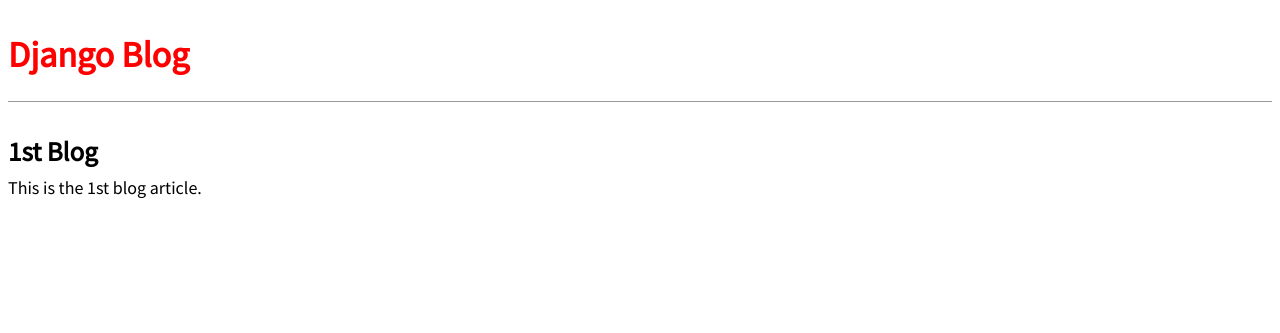
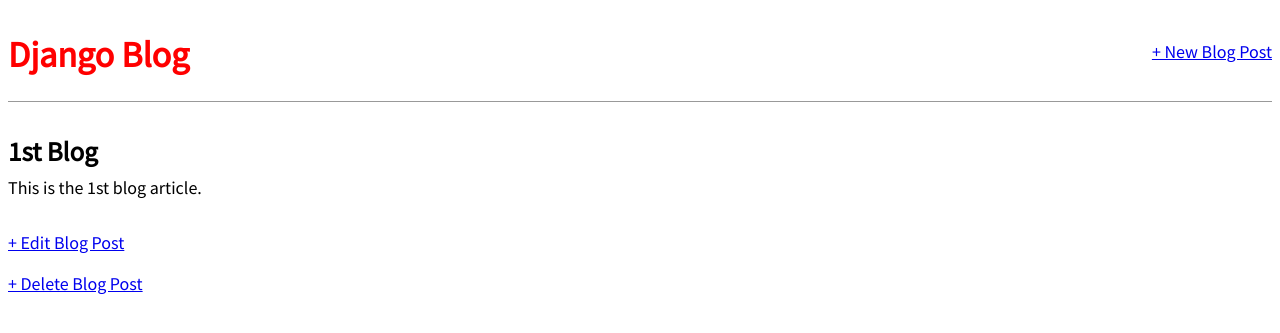
Before and after one commit to tramadol-hydrochloride/django_study_blog, a Django app: page /post/1/ in a window 1280 px wide. Shown: the top 333 px of the page. Run offline with Django 3.2, Linux system fonts and the light colour scheme; data comes from the database, SQL or seed files in the repository; both versions use the stored data as it was after the commit.

Commit message:
add blog forms

```diff
--- a/blog/models.py
+++ b/blog/models.py
@@ -1,5 +1,6 @@
 # blog/models.py
 from django.db import models
+from django.urls import reverse
 
 
 class Post(models.Model):
@@ -12,3 +13,6 @@
 
     def __str__(self):
         return self.title
+
+    def get_absolute_url(self):
+        return reverse('post_detail', args=[str(self.id)])
--- a/blog/urls.py
+++ b/blog/urls.py
@@ -1,10 +1,19 @@
 # blog/urls.py
 from django.urls import path
 
-from .views import BlogListView, BlogDetailView
+from .views import (
+    BlogListView,
+    BlogDetailView,
+    BlogCreateView,
+    BlogUpdateView,
+    BlogDeleteView,
+)
 
 
 urlpatterns = [
+    path('post/<int:pk>/delete/', BlogDeleteView.as_view(), name='post_delete'),
+    path('post/<int:pk>/edit/', BlogUpdateView.as_view(), name='post_edit'),
+    path('post/new/', BlogCreateView.as_view(), name='post_new'),
     path('post/<int:pk>/', BlogDetailView.as_view(), name='post_detail'),
     path('', BlogListView.as_view(), name='home'),
 ]
--- a/blog/views.py
+++ b/blog/views.py
@@ -1,5 +1,7 @@
 # blog/views.py
 from django.views.generic import ListView, DetailView
+from django.views.generic.edit import CreateView, UpdateView, DeleteView
+from django.urls import reverse_lazy
 
 from .models import Post
 
@@ -12,3 +14,21 @@
 class BlogDetailView(DetailView):
     model = Post
     template_name = 'post_detail.html'
+
+
+class BlogCreateView(CreateView):
+    model = Post
+    template_name = 'post_new.html'
+    fields = '__all__'
+
+
+class BlogUpdateView(UpdateView):
+    model = Post
+    template_name = 'post_edit.html'
+    fields = ['title', 'body']
+
+
+class BlogDeleteView(DeleteView):
+    model = Post
+    template_name = 'post_delete.html'
+    success_url = reverse_lazy('home')
--- a/templates/base.html
+++ b/templates/base.html
@@ -1,5 +1,4 @@
 <!-- templates/base.html -->
-
 {% load static %}
 
 <html>
@@ -9,10 +8,16 @@
         <link rel="stylesheet" href="{% static 'css/base.css' %}">
     </head>
     <body>
-        <header>
-            <h1><a href="{% url 'home' %}">Django Blog</a></h1>
-        </header>
         <div>
+            <header>
+                <div class="nav-left">
+                    <h1><a href="{% url 'home' %}">Django Blog</a></h1>
+                </div>
+                <div class="nav-right">
+                    <a href="{% url 'post_new' %}">+ New Blog Post</a>
+                </div>
+            </header>
+
             {% block content %}
             {% endblock content %}
         </div>
--- a/templates/post_detail.html
+++ b/templates/post_detail.html
@@ -6,4 +6,7 @@
         <h2>{{ post.title }}</h2>
         <p>{{ post.body }}</p>
     </div>
+
+    <p><a href="{% url 'post_edit' post.pk %}">+ Edit Blog Post</a></p>
+    <p><a href="{% url 'post_delete' post.pk %}">+ Delete Blog Post</a></p>
 {% endblock content %}
```
Also changed, not shown: blog/tests.py (+24 -0 lines), templates/post_delete.html (added, +10 -0 lines), templates/post_edit.html (added, +10 -0 lines), templates/post_new.html (added, +10 -0 lines), db.sqlite3.
